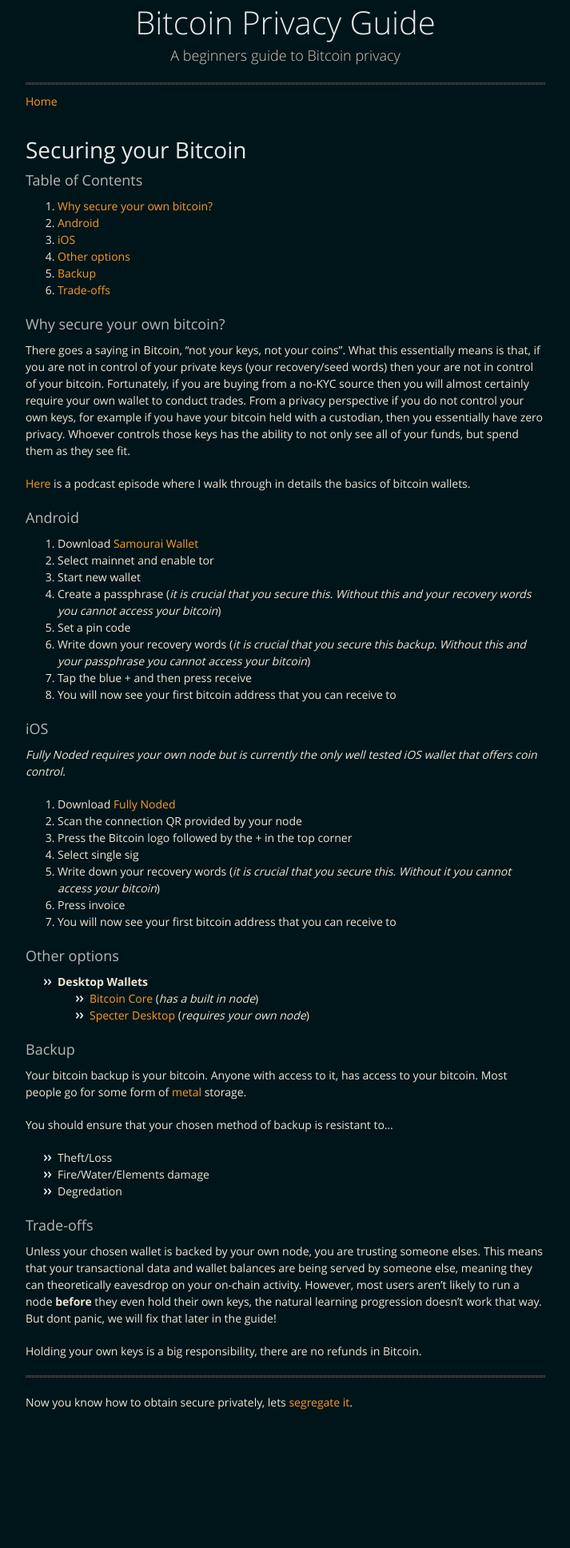
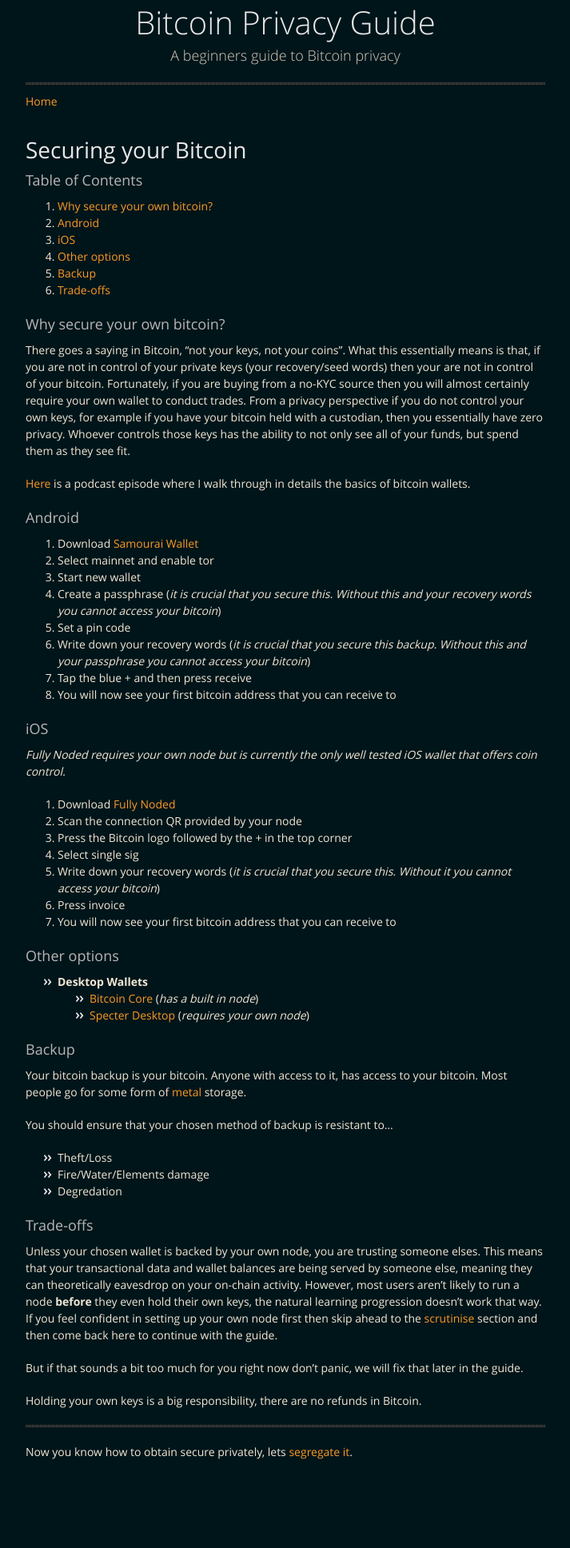
Before and after one commit to BitcoinQnA/BitcoinPrivacyGuide, a Jekyll site: the page built from secure.md, in a window 1280 px wide. Shown: the whole page at 80% size, without its empty margins (283-996 px from the left). Built offline with Jekyll 4.4.1, drawn with Linux system fonts in a browser that asks for light colours; before the commit the page ends 1874 px from its top, so only the background shows below that.

Commit message:
Update secure.md

```diff
--- a/secure.md
+++ b/secure.md
@@ -65,7 +65,9 @@ You should ensure that your chosen method of backup is resistant to...
 
 ### Trade-offs
 
-Unless your chosen wallet is backed by your own node, you are trusting someone elses. This means that your transactional data and wallet balances are being served by someone else, meaning they can theoretically eavesdrop on your on-chain activity. However, most users aren't likely to run a node **before** they even hold their own keys, the natural learning progression doesn't work that way. But dont panic, we will fix that later in the guide!
+Unless your chosen wallet is backed by your own node, you are trusting someone elses. This means that your transactional data and wallet balances are being served by someone else, meaning they can theoretically eavesdrop on your on-chain activity. However, most users aren't likely to run a node **before** they even hold their own keys, the natural learning progression doesn't work that way. If you feel confident in setting up your own node first then skip ahead to the [scrutinise](https://bitcoinprivacy.guide/scrutinise.html) section and then come back here to continue with the guide.
+
+But if that sounds a bit too much for you right now don't panic, we will fix that later in the guide.
 
 Holding your own keys is a big responsibility, there are no refunds in Bitcoin.
 
```
